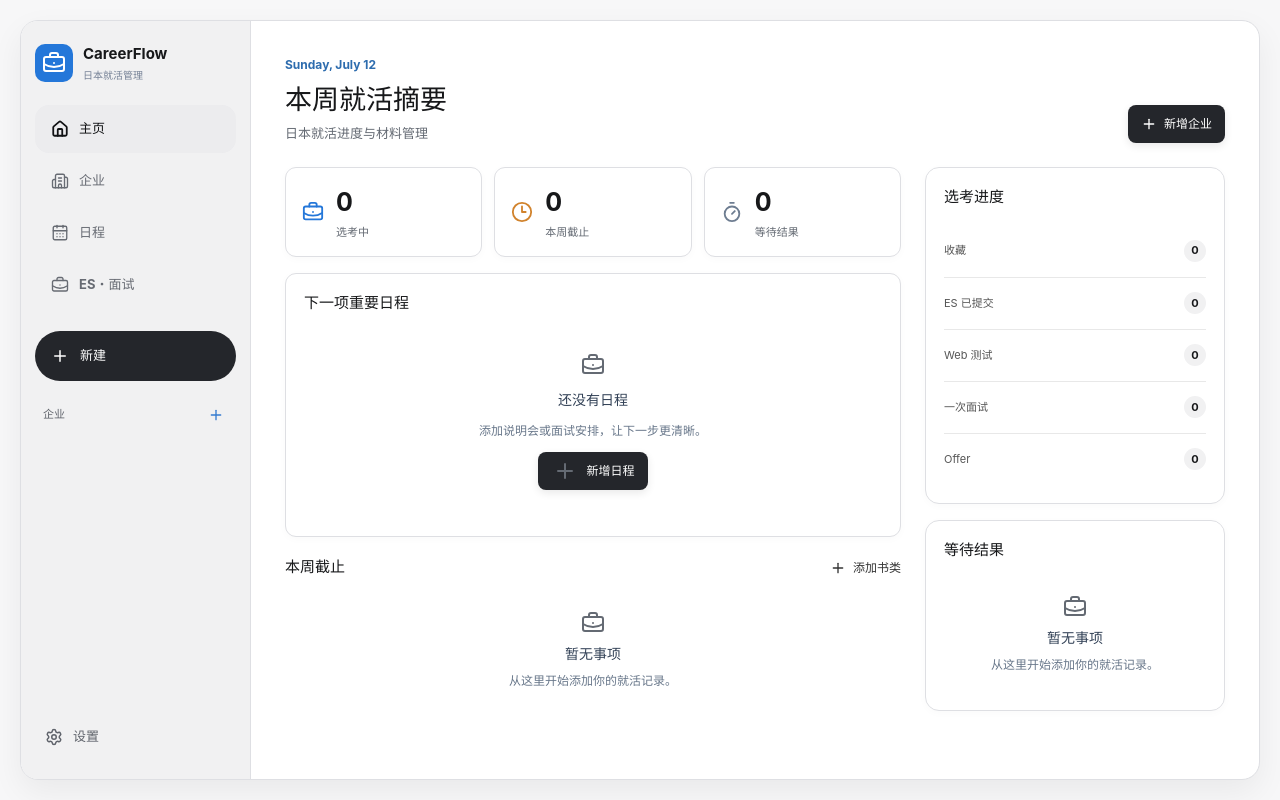
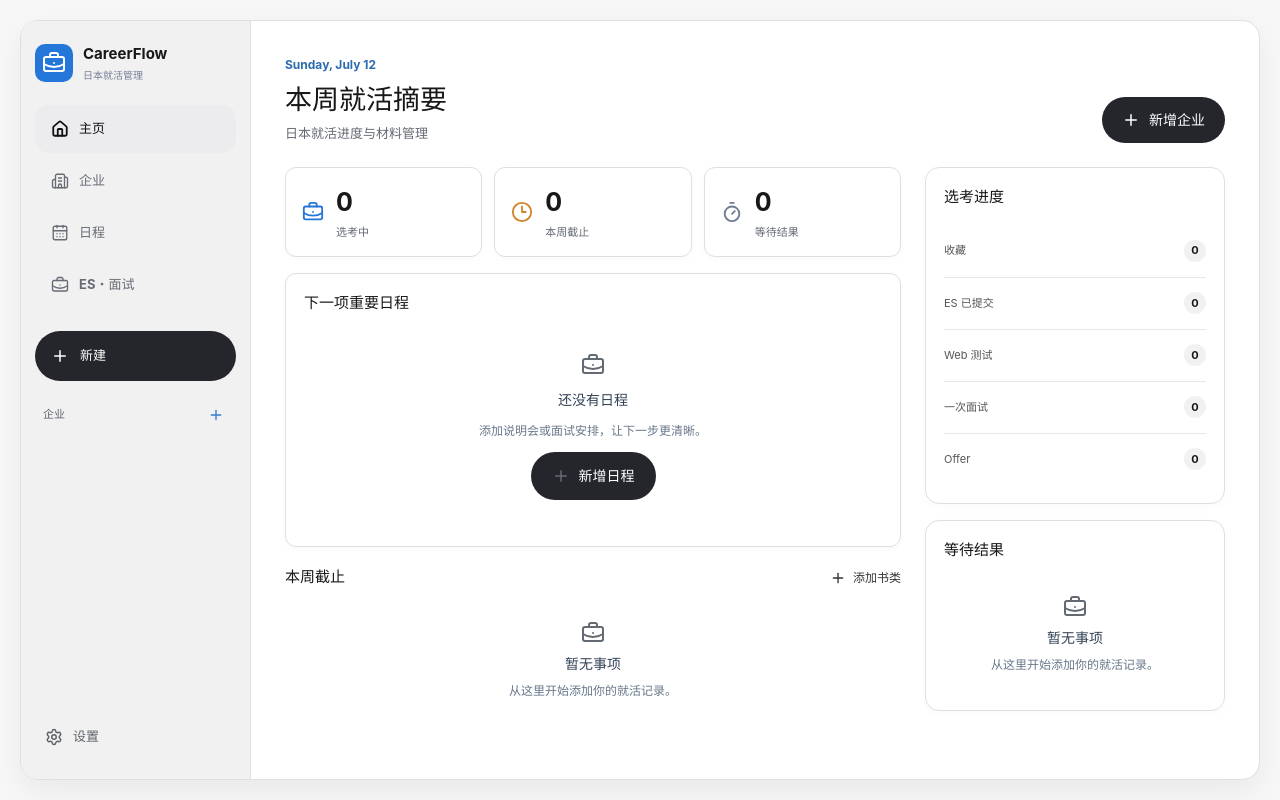
Before and after one commit to mahirun019-dev/todo-apple-mobile, a React (Vite) app: page / in a window 1280 px wide. Built offline with nearby package versions, Linux system fonts and the light colour scheme.

Commit message:
Unify primary action capsules

```diff
--- a/src/App.tsx
+++ b/src/App.tsx
@@ -1504,6 +1504,21 @@ function Title({
     </div>
   );
 }
+function PrimaryActionButton({
+  children,
+  onClick,
+  className = "",
+}: {
+  children: ReactNode;
+  onClick: () => void;
+  className?: string;
+}) {
+  return (
+    <button type="button" className={`primary-action ${className}`} onClick={onClick}>
+      {children}
+    </button>
+  );
+}
 function Empty({ t, load, kind = "general", open }: { t: any; load?: () => void; kind?: "company" | "schedule" | "materials" | "general"; open?: () => void }) {
   const copy: Record<string, [string, string, string]> = t.language === "言語" ? { company: ["企業がまだ登録されていません", "応募先企業を追加して、選考状況や締切をまとめて管理できます。", t.addCompany], schedule: ["日程がまだありません", "説明会や面接の予定を登録すると、次の行動が見やすくなります。", t.addEvent], materials: ["資料・面接記録がまだありません", "ESや面接記録を登録して、就活の準備を整理しましょう。", t.addMaterial], general: [t.noData, "ここから就活の記録を追加できます。", t.new] } : t.language === "Language" ? { company: ["No companies yet", "Add companies to keep applications, stages, and deadlines together.", t.addCompany], schedule: ["No schedule yet", "Add briefings and interviews to make your next action clear.", t.addEvent], materials: ["No materials or interview records yet", "Add ES, resumes, and interview notes to organize your search.", t.addMaterial], general: [t.noData, "Start by adding your first career record.", t.new] } : { company: ["还没有企业", "添加应聘企业，集中管理选考进度和截止时间。", t.addCompany], schedule: ["还没有日程", "添加说明会或面试安排，让下一步更清晰。", t.addEvent], materials: ["还没有资料或面试记录", "添加 ES、履历书或面试记录，整理你的就活准备。", t.addMaterial], general: [t.noData, "从这里开始添加你的就活记录。", t.new] };
   if (t.language === "言語") copy.schedule[1] = "説明会、筆記試験、面接などの予定を追加して、選考スケジュールを管理しましょう。";
@@ -1513,7 +1528,7 @@ function Empty({ t, load, kind = "general", open }: { t: any; load?: () => void;
       <BriefcaseBusiness aria-hidden="true" />
       <strong>{title}</strong>
       <p>{description}</p>
-      {open && <button className="primary" onClick={open}><Plus />{action}</button>}
+      {open && <PrimaryActionButton onClick={open} className="empty-action"><Plus />{action}</PrimaryActionButton>}
       {load && (
         <button className="text-button" onClick={load}>
           {t.loadDemo}
@@ -1549,10 +1564,10 @@ function Dashboard({
           <h1>{t.title}</h1>
           <p>{t.subtitle}</p>
         </div>
-        <button className="primary" onClick={() => open("company")}>
+        <PrimaryActionButton onClick={() => open("company")}>
           <Plus />
           {t.addCompany}
-        </button>
+        </PrimaryActionButton>
       </div>
       <div className="main-dashboard-layout">
         <div className="dashboard-main">
@@ -1850,10 +1865,10 @@ function Companies({
           <h1>{t.companies}</h1>
           <p>{t.subtitle}</p>
         </div>
-        <button className="primary" onClick={() => open("company")}>
+        <PrimaryActionButton onClick={() => open("company")}>
           <Plus />
           {t.addCompany}
-        </button>
+        </PrimaryActionButton>
       </div>
       <div className="company-grid">
         {data.companies.length ? (
@@ -1898,10 +1913,10 @@ function Schedule({
           <h1>{t.schedule}</h1>
           <p>{t.scheduleSub}</p>
         </div>
-        <button className="primary" onClick={() => setForm("schedule")}>
+        <PrimaryActionButton onClick={() => setForm("schedule")}>
           <Plus />
           {t.addEvent}
-        </button>
+        </PrimaryActionButton>
       </div>
       <div className="timeline">
         {schedules.length ? (
@@ -1986,10 +2001,10 @@ function Materials({
           <h1>{t.materials}</h1>
           <p>{t.materialsSub}</p>
         </div>
-        <button className="primary" onClick={() => open("es")}>
+        <PrimaryActionButton onClick={() => open("es")}>
           <Plus />
           {t.new}
-        </button>
+        </PrimaryActionButton>
       </div>
       <div className="filter-bar entity-card">
         {[
--- a/src/index.css
+++ b/src/index.css
@@ -2528,6 +2528,36 @@ body.modal-open { overflow: hidden; overscroll-behavior: none; }
   .dark .timeline > .empty-small { border-color: #2c3a4d; background: #1a2533; }
   .dark .career-app .create-entry { color: #e5f1ff; background: #285f9d; }
 }
+
+/* Shared capsule treatment for page-level and empty-state primary actions. */
+.primary-action {
+  display: inline-flex;
+  width: auto;
+  min-width: 0;
+  height: 46px;
+  min-height: 46px;
+  align-items: center;
+  justify-content: center;
+  gap: 9px;
+  padding: 0 20px;
+  border: 0;
+  border-radius: 999px;
+  color: #fff;
+  background: #24262b;
+  box-shadow: none;
+  font-size: 14px;
+  font-weight: 600;
+  line-height: 1;
+  white-space: nowrap;
+}
+.primary-action:hover { background: #303238; }
+.primary-action:active { background: #1d1f23; }
+.primary-action:focus-visible { outline: 2px solid currentColor; outline-offset: 2px; }
+.primary-action svg { width: 18px; height: 18px; flex: 0 0 18px; color: currentColor; stroke: currentColor; }
+.primary-action.empty-action { height: 48px; min-height: 48px; padding-inline: 21px; }
+.dark .primary-action { color: #111; background: #f2f2f2; }
+.dark .primary-action:hover { background: #e4e4e4; }
+.dark .primary-action:active { background: #d8d8d8; }
 .document-question-list { display: grid; gap: 10px; }
 .document-question { display: grid; gap: 8px; padding: 12px; border: 1px solid #dce4ed; border-radius: 10px; background: #f7f9fc; }
 .document-question input, .document-question textarea { width: 100%; }
```
